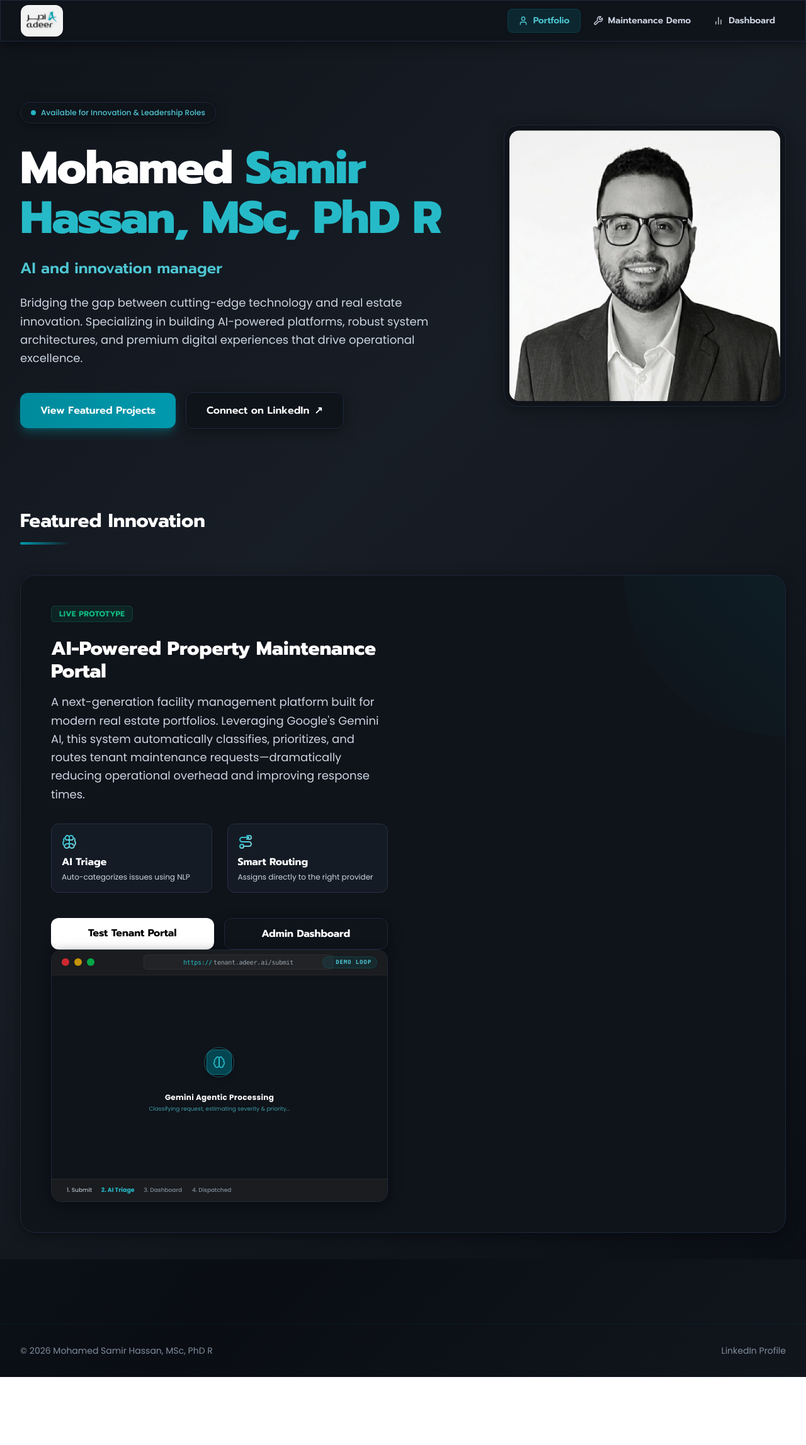
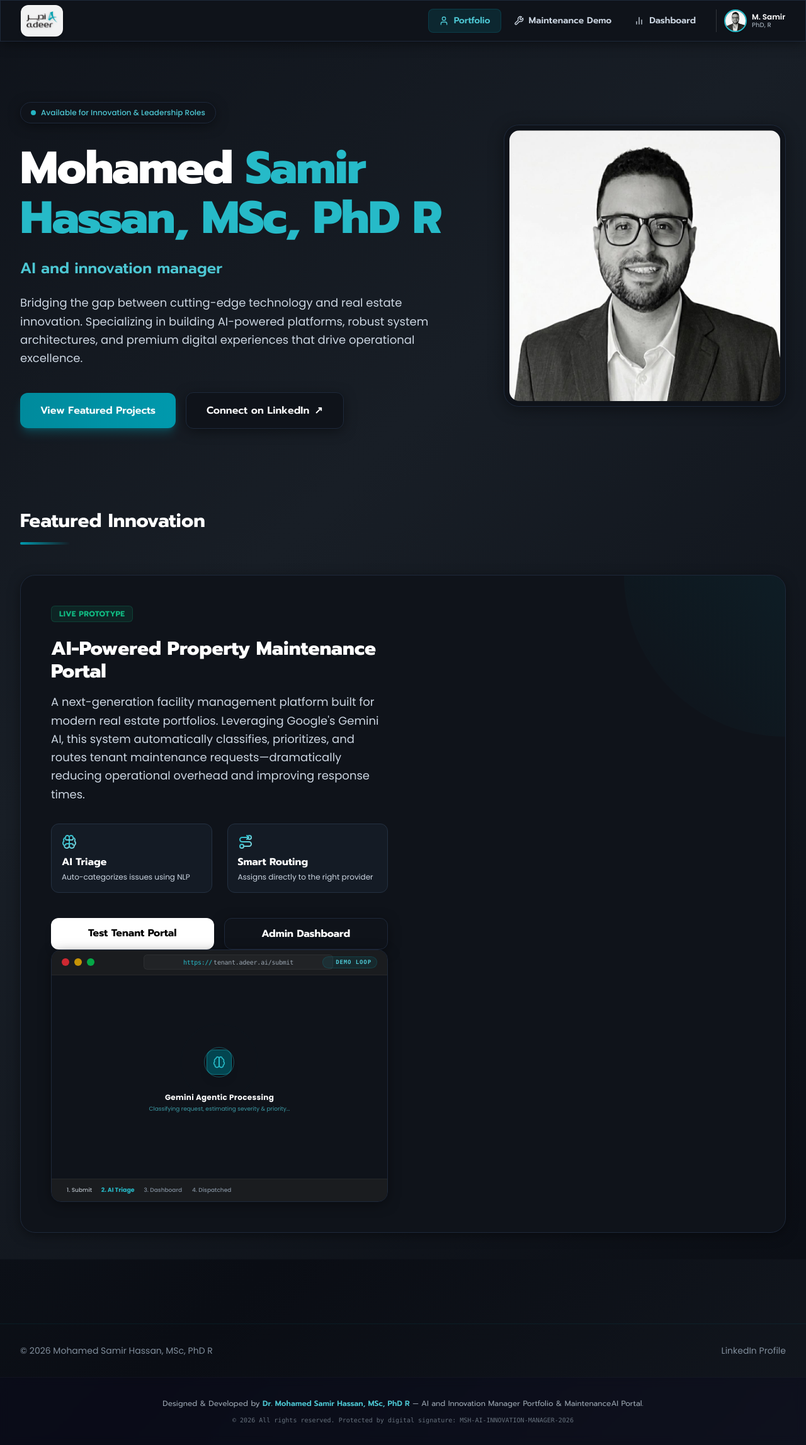
Before and after one commit to ahmedahmed20008669/maintenance-app, a Next.js app: page / in a window 1280 px wide. Shown: the whole page at 63% size. Before the commit the page ends 2187 px from the top, so only its background shows below. Built offline with nearby package versions, Linux system fonts and the light colour scheme.

Commit message:
feat: Add profile picture globally and signature verification to codebase

```diff
--- a/app/layout.tsx
+++ b/app/layout.tsx
@@ -1,3 +1,15 @@
+/**
+ * @license
+ * © 2026 Dr. Mohamed Samir Hassan, MSc, PhD R. All rights reserved.
+ *
+ * This code is part of the technical challenge submission for the position of
+ * AI and Innovation Manager. Unauthorized copying, modification, distribution,
+ * or use of this source code or any portion of it without the express written
+ * permission of Dr. Mohamed Samir Hassan is strictly prohibited.
+ *
+ * Digital Signature / Verification: mohamedsamirhassan-portfolio-verification-2026
+ */
+
 import type { Metadata } from "next";
 import { Poppins, Prompt } from "next/font/google";
 import "./globals.css";
@@ -25,6 +37,10 @@ export const metadata: Metadata = {
     "automation",
     "tenant requests",
   ],
+  authors: [{ name: "Dr. Mohamed Samir Hassan, MSc, PhD R", url: "https://www.linkedin.com/in/mohamedsamirhassan/" }],
+  other: {
+    copyright: "© 2026 Dr. Mohamed Samir Hassan. All rights reserved. Verification signature: MSH-AI-INNOVATION-MANAGER-2026",
+  },
 };
 
 export default function RootLayout({
@@ -34,7 +50,28 @@ export default function RootLayout({
 }>) {
   return (
     <html lang="en" className={`${poppinsFont.variable} ${promptFont.variable} h-full antialiased`}>
-      <body className="min-h-full flex flex-col gradient-bg">{children}</body>
+      <body
+        className="min-h-full flex flex-col gradient-bg"
+        data-author="Dr. Mohamed Samir Hassan"
+        data-signature="MSH-AI-INNOVATION-MANAGER-2026"
+      >
+        <div dangerouslySetInnerHTML={{ __html: "<!-- © 2026 Dr. Mohamed Samir Hassan, MSc, PhD R. All rights reserved. Verification Signature: MSH-AI-INNOVATION-MANAGER-2026 -->" }} />
+        {children}
+        <footer className="mt-auto py-8 border-t border-[rgba(255,255,255,0.03)] bg-[rgba(10,12,30,0.4)] backdrop-blur-sm relative z-10">
+          <div className="max-w-7xl mx-auto px-4 text-center">
+            <p className="text-xs text-[var(--neutral-400)] leading-relaxed font-prompt">
+              Designed & Developed by{" "}
+              <span className="text-[var(--primary-300)] font-semibold">
+                Dr. Mohamed Samir Hassan, MSc, PhD R
+              </span>{" "}
+              — AI and Innovation Manager Portfolio & MaintenanceAI Portal.
+            </p>
+            <p className="text-[10px] text-[var(--neutral-600)] mt-2 font-mono">
+              © 2026 All rights reserved. Protected by digital signature: MSH-AI-INNOVATION-MANAGER-2026
+            </p>
+          </div>
+        </footer>
+      </body>
     </html>
   );
 }
--- a/components/Navbar.tsx
+++ b/components/Navbar.tsx
@@ -1,3 +1,15 @@
+/**
+ * @license
+ * © 2026 Dr. Mohamed Samir Hassan, MSc, PhD R. All rights reserved.
+ *
+ * This code is part of the technical challenge submission for the position of
+ * AI and Innovation Manager. Unauthorized copying, modification, distribution,
+ * or use of this source code or any portion of it without the express written
+ * permission of Dr. Mohamed Samir Hassan is strictly prohibited.
+ *
+ * Digital Signature / Verification: mohamedsamirhassan-portfolio-verification-2026
+ */
+
 "use client";
 
 import Link from "next/link";
@@ -30,8 +42,9 @@ export default function Navbar() {
             </div>
           </Link>
 
-          {/* Desktop Nav */}
-          <div className="hidden md:flex items-center gap-1">
+          {/* Desktop Nav & Profile */}
+          <div className="hidden md:flex items-center gap-4">
+            <div className="flex items-center gap-1">
               {navItems.map((item) => {
                 const isActive = pathname === item.href;
                 return (
@@ -50,13 +63,35 @@ export default function Navbar() {
                   </Link>
                 );
               })}
-
             </div>
 
-          {/* Mobile Toggle */}
+            <div className="flex items-center gap-2 pl-3 border-l border-[rgba(255,255,255,0.15)]">
+              <div className="relative w-9 h-9 rounded-full overflow-hidden border-2 border-[var(--primary-400)] shadow-sm">
+                <img
+                  src="/profile-pic.png"
+                  alt="Mohamed Samir Hassan"
+                  className="w-full h-full object-cover"
+                />
+              </div>
+              <div className="flex flex-col">
+                <span className="text-xs font-semibold text-white leading-none">M. Samir</span>
+                <span className="text-[10px] text-[var(--neutral-400)] leading-none mt-0.5 font-medium">PhD, R</span>
+              </div>
+            </div>
+          </div>
+
+          {/* Mobile Profile & Toggle */}
+          <div className="flex md:hidden items-center gap-3">
+            <div className="w-8 h-8 rounded-full overflow-hidden border border-[var(--primary-400)]">
+              <img
+                src="/profile-pic.png"
+                alt="Mohamed Samir Hassan"
+                className="w-full h-full object-cover"
+              />
+            </div>
             <button
               onClick={() => setMobileOpen(!mobileOpen)}
-            className="md:hidden text-[var(--neutral-400)] hover:text-white p-2 rounded-lg hover:bg-[rgba(255,255,255,0.05)] transition-colors"
+              className="text-[var(--neutral-400)] hover:text-white p-2 rounded-lg hover:bg-[rgba(255,255,255,0.05)] transition-colors"
               aria-label="Toggle mobile menu"
             >
               <svg
@@ -74,6 +109,7 @@ export default function Navbar() {
                 )}
               </svg>
             </button>
+          </div>
         </div>
       </div>
 
@@ -100,6 +136,20 @@ export default function Navbar() {
                 </Link>
               );
             })}
+
+            <div className="pt-4 mt-2 border-t border-[rgba(255,255,255,0.08)] flex items-center gap-3 px-4 pb-2">
+              <div className="w-10 h-10 rounded-full overflow-hidden border-2 border-[var(--primary-400)] shrink-0">
+                <img
+                  src="/profile-pic.png"
+                  alt="Mohamed Samir Hassan"
+                  className="w-full h-full object-cover"
+                />
+              </div>
+              <div className="flex flex-col">
+                <span className="text-sm font-semibold text-white">Mohamed Samir Hassan</span>
+                <span className="text-xs text-[var(--neutral-400)]">AI & Innovation Manager, PhD R</span>
+              </div>
+            </div>
           </div>
         </div>
       )}
```
Also changed, not shown: app/dashboard/page.tsx (+12 -0 lines), app/notifications/page.tsx (+12 -0 lines), app/page.tsx (+12 -0 lines), app/submit/confirmation/page.tsx (+12 -0 lines), app/submit/page.tsx (+12 -0 lines), components/ui.tsx (+12 -0 lines), 1 other file (tests, documents, lock files or other folders). Lines whose indentation alone changed are shown as unchanged.
